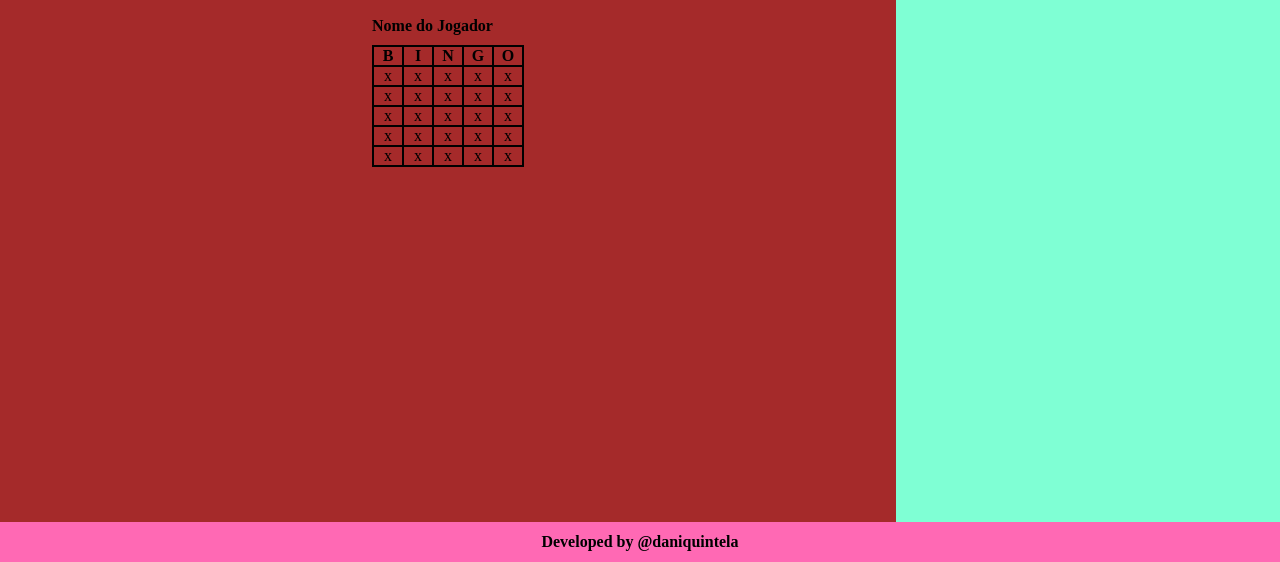
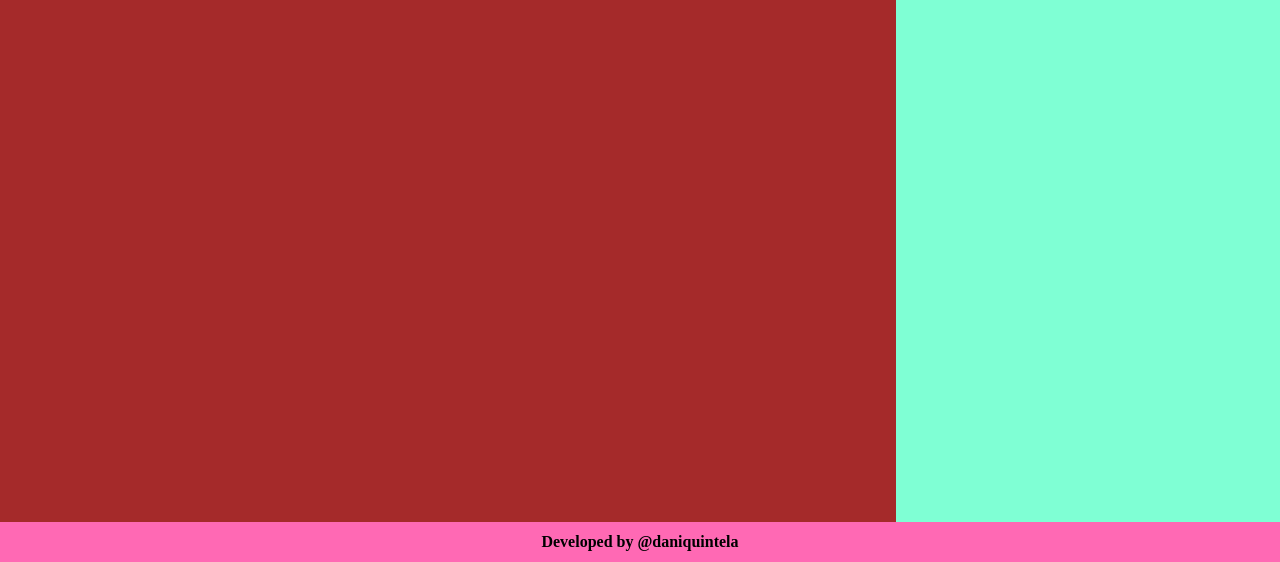
Before and after one commit to daniquintela/aula, a plain HTML site: page 06-06/index.html in a window 1280 px wide. Shown: the part 238-800 px from the top of the page. Drawn offline with Linux system fonts and the light colour scheme.

Commit message:
Update index.html

```diff
--- a/06-06/index.html
+++ b/06-06/index.html
@@ -22,58 +22,7 @@
 
             <div id="cartelas">
                 <div class="=cartela">
-                    <h4>Nome do Jogador</h4>
-                    <table>
-                        <thead>
-                            <th>B</th>
-                            <th>I</th>
-                            <th>N</th>
-                            <th>G</th>
-                            <th>O</th>
-                        </thead>
 
-                        <tbody>
-                            <tr>
-                                <td>x</td>
-                                <td>x</td>
-                                <td>x</td>
-                                <td>x</td>
-                                <td>x</td>
-                            </tr>
-
-                            <tr>
-                                <td>x</td>
-                                <td>x</td>
-                                <td>x</td>
-                                <td>x</td>
-                                <td>x</td>
-                            </tr>
-
-                            <tr>
-                                <td>x</td>
-                                <td>x</td>
-                                <td>x</td>
-                                <td>x</td>
-                                <td>x</td>
-                            </tr>
-
-                            <tr>
-                                <td>x</td>
-                                <td>x</td>
-                                <td>x</td>
-                                <td>x</td>
-                                <td>x</td>
-                            </tr>
-
-                            <tr>
-                                <td>x</td>
-                                <td>x</td>
-                                <td>x</td>
-                                <td>x</td>
-                                <td>x</td>
-                            </tr>
-                        </tbody>
-                    </table>
                 </div>
             </div>
         </section>
```
